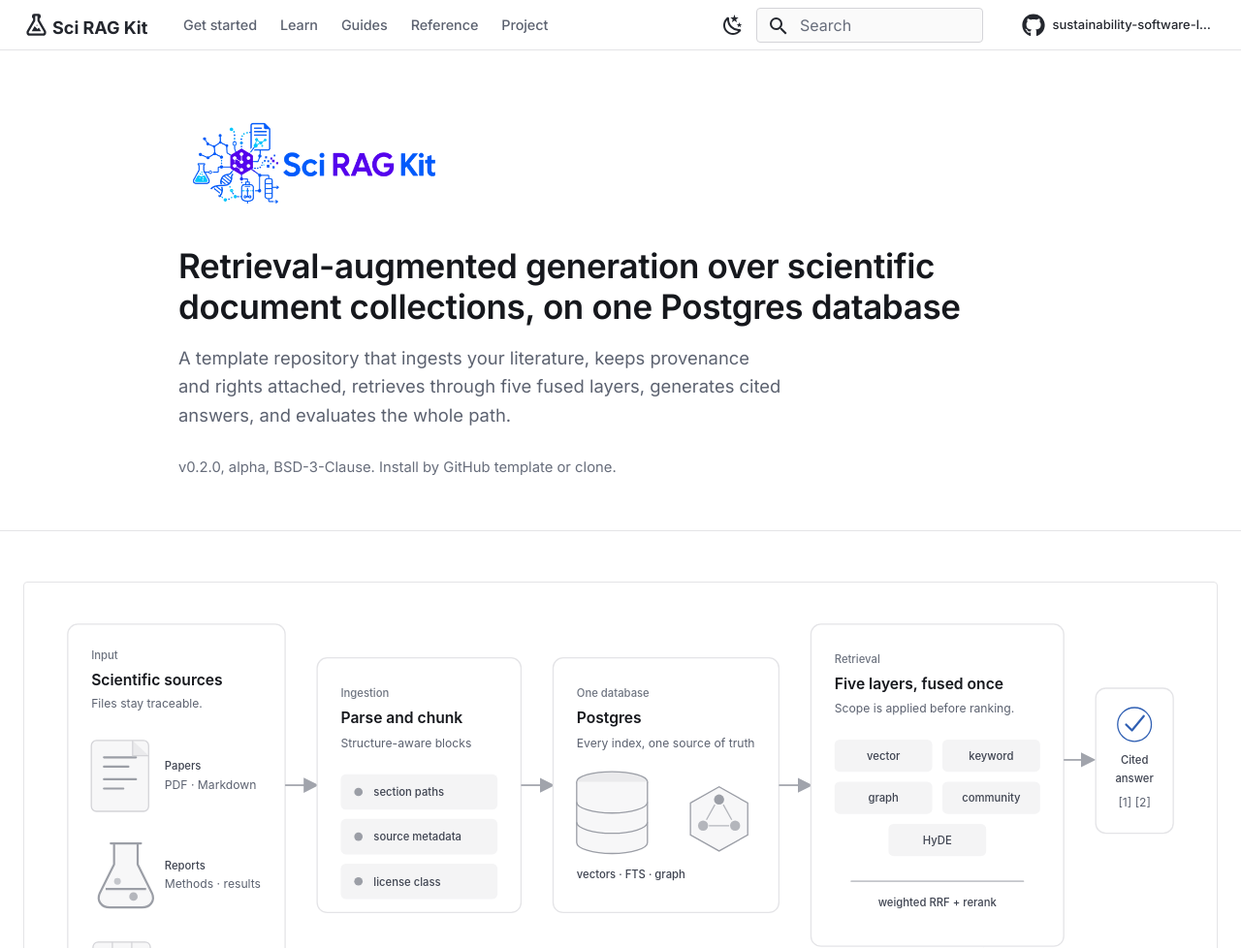
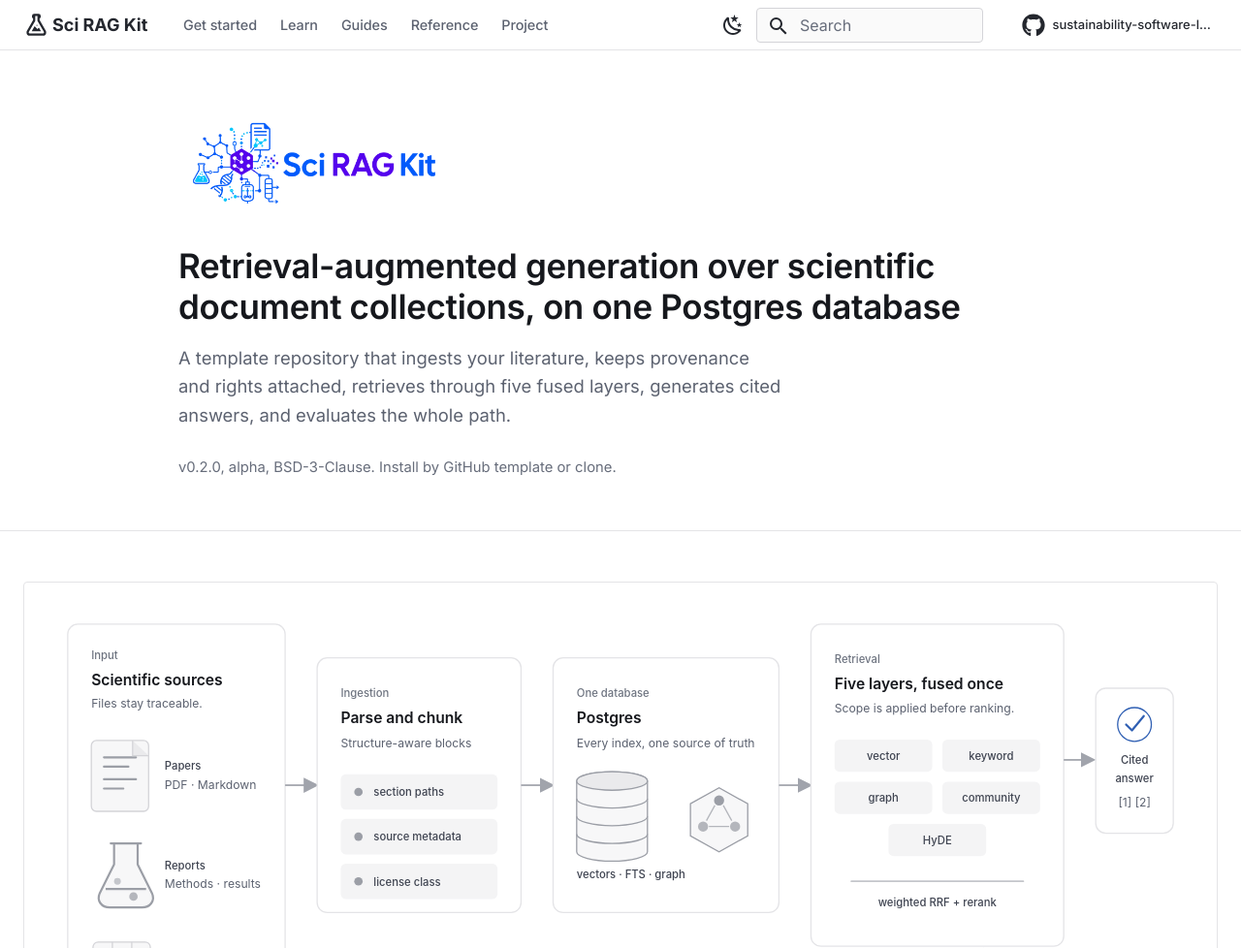
Before and after one commit to sustainability-software-lab/sci-rag-kit, an MkDocs documentation site: the page built from docs/index.md, in a window 1280 px wide and 1400 px high. Shown: the top 978 px of the window at 97% size. Built offline with MkDocs 1.6.1 and Material for MkDocs 9.7.7, drawn with Linux system fonts in a browser that asks for light colours.

Commit message:
docs: four-band database glyph and a centred brand lockup
The database read as one tall block above two short ones, because the lid was a
full ellipse sitting over a body whose rims were 24 apart while the lid's own
rim was only 12 below its centre. It is now one closed silhouette with three
identical rim arcs, giving four bands of exactly 21 measured rim to rim, and
the lid is drawn last so it sits on top the way a lid does.

The wordmark also sat 3.5px below the mark's centre line. Material gives the
header title a fixed 2.4rem height and line-height, which together with the
brand link's own padding pushed the text down; the box is now sized to its
content so the flex row centres the two against each other. Measured
difference is 0.3px.

Co-Authored-By: Claude Opus 5 (1M context) <noreply@anthropic.com>

```diff
--- a/docs/stylesheets/tokens.css
+++ b/docs/stylesheets/tokens.css
@@ -185,10 +185,23 @@
 /* Material stacks two absolutely positioned topics here and swaps them on
    scroll. Beside the tabs there is no room for that, so the brand stays put
    and the topics lay out in normal flow, letting the title size to content. */
+/* Material gives the title a fixed 2.4rem height and line-height. Combined
+   with the brand link's own padding that pushed the wordmark below the mark's
+   centre line, so the box is sized to its content and the flex row centres
+   both against each other. */
 .md-header__title {
   flex-grow: 0;
   width: auto;
+  height: auto;
   margin: 0;
+  line-height: 1.3;
+}
+
+.md-header__title,
+.md-header__ellipsis,
+.md-header__topic {
+  display: flex;
+  align-items: center;
 }
 
 .md-header__title > .md-header__ellipsis {
```
Also changed, not shown: docs/assets/diagrams/pipeline.svg.
